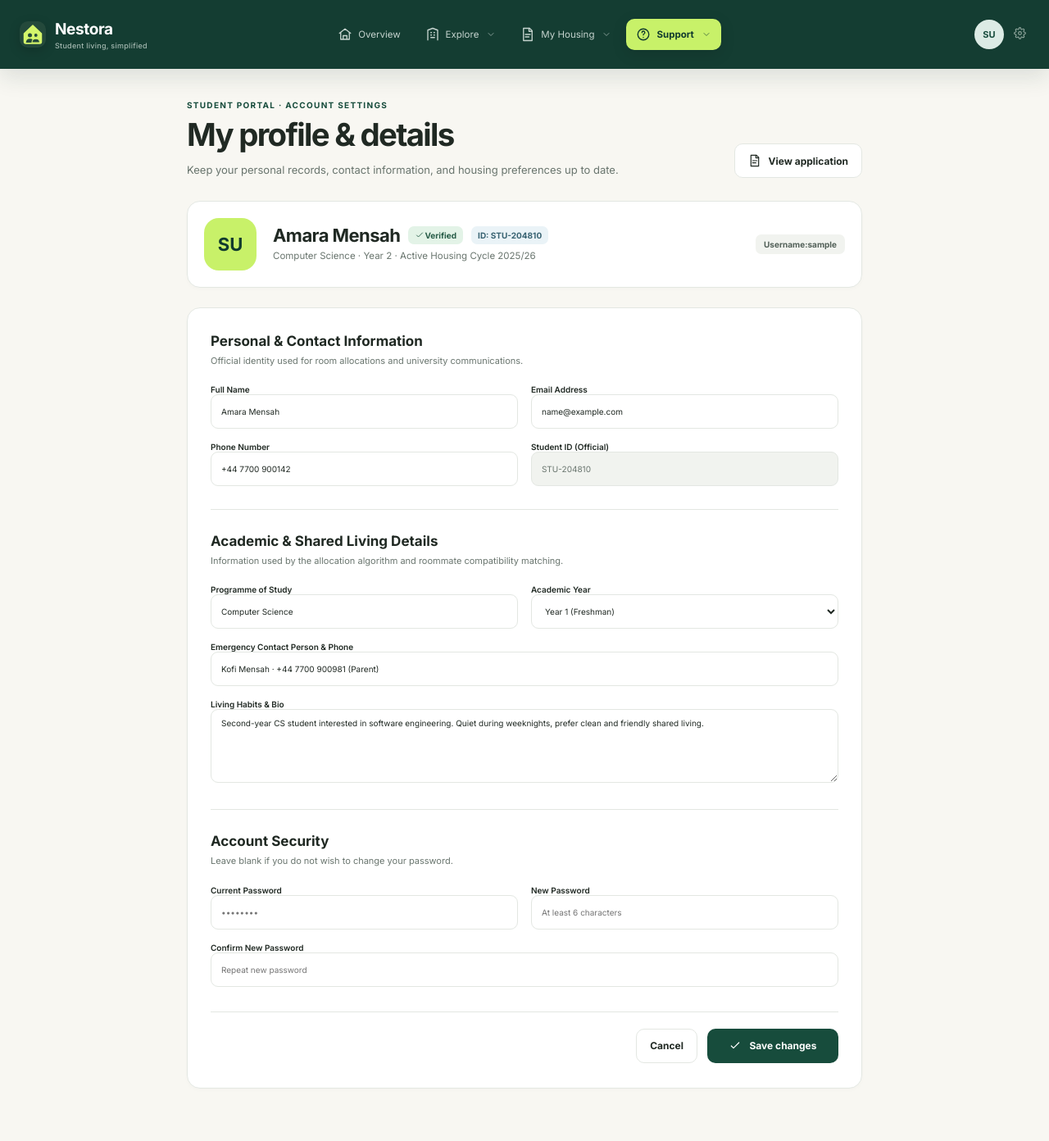
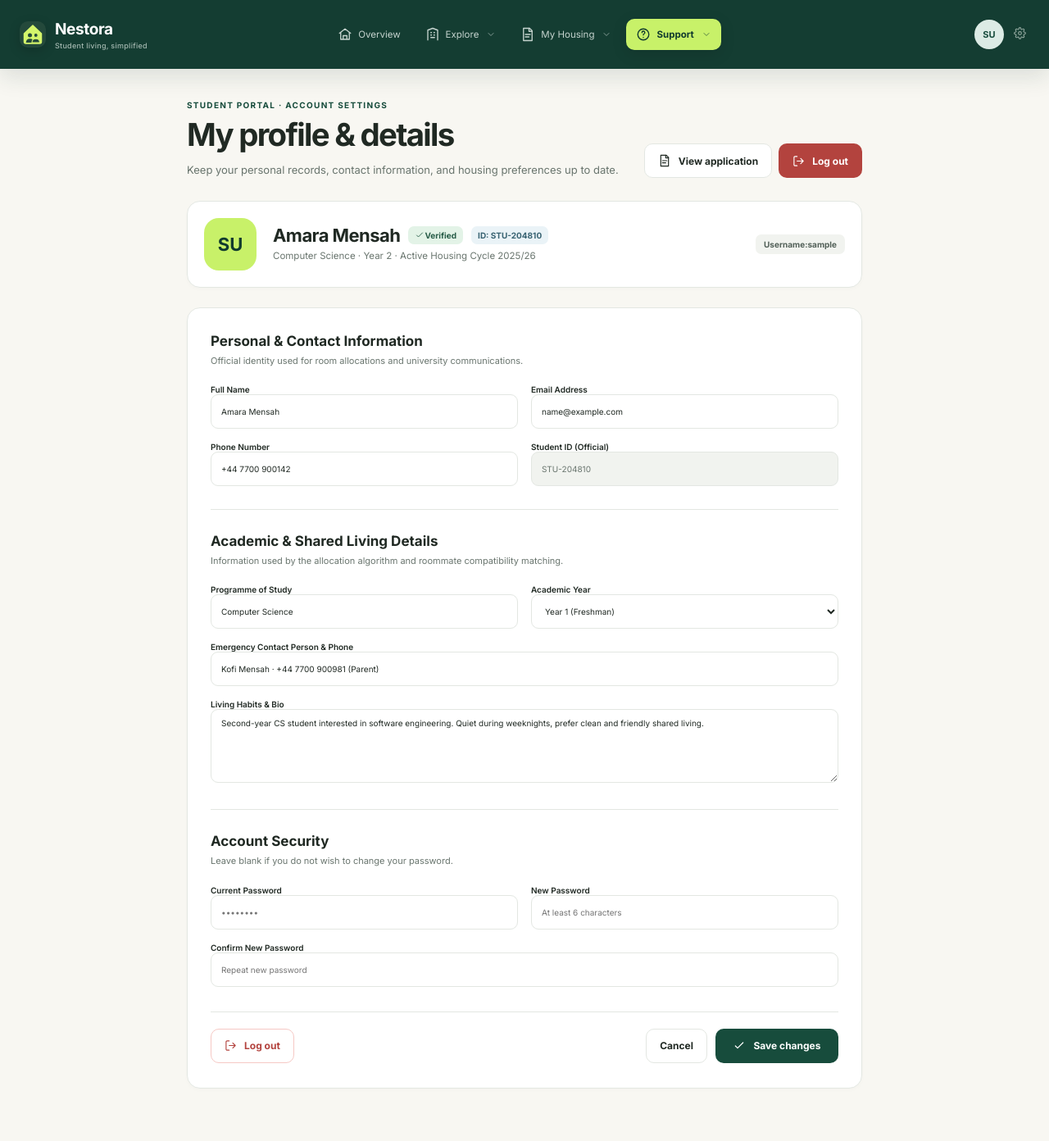
Before and after one commit to Harry-shetty/HostelManagementApplication, a Django app: page /profile/ in a window 1280 px wide. Shown: the whole page at 82% size. Run offline with Django 5.2, Linux system fonts and the light colour scheme; the visitor is signed in with stand-in values (Sample User, id 1); data that the repository does not hold is empty.

Commit message:
Add logout buttons with confirmation to student and admin profile views

```diff
--- a/housing/templatetags/housing_tags.py
+++ b/housing/templatetags/housing_tags.py
@@ -22,6 +22,7 @@ ICON_PATHS = {
     'shield': '<path d="M12 2 4 5v6c0 5 3.4 9 8 11 4.6-2 8-6 8-11V5z"/><path d="m8 12 3 3 5-6"/>',
     'menu': '<path d="M4 7h16M4 12h16M4 17h16"/>',
     'close': '<path d="m6 6 12 12M18 6 6 18"/>',
+    'logout': '<path d="M9 21H5a2 2 0 0 1-2-2V5a2 2 0 0 1 2-2h4m7 14 5-5-5-5m5 5H9"/>',
     'download': '<path d="M12 3v12m-4-4 4 4 4-4"/><path d="M4 19h16"/>',
     'filter': '<path d="M3 5h18l-7 8v6l-4 2v-8z"/>',
     'spark': '<path d="m12 3 1.2 4.2L17 9l-3.8 1.8L12 15l-1.2-4.2L7 9l3.8-1.8z"/><path d="m19 15 .7 2.3L22 18l-2.3.7L19 21l-.7-2.3L16 18l2.3-.7z"/>',
--- a/student/templates/student/profile.html
+++ b/student/templates/student/profile.html
@@ -12,9 +12,14 @@
             <h1>My profile &amp; details</h1>
             <p>Keep your personal records, contact information, and housing preferences up to date.</p>
         </div>
+        <div class="heading-actions" style="display: flex; gap: 8px; flex-wrap: wrap;">
             <a href="{% url 'application' %}" class="btn btn-secondary">
                 {% icon 'file' 16 %} View application
             </a>
+            <a href="{% url 'logout' %}" class="btn btn-danger" onclick="return confirm('Are you sure you want to log out?');" title="Sign out of student portal">
+                {% icon 'logout' 15 %} Log out
+            </a>
+        </div>
     </div>
 
     {% if success_msg %}
@@ -137,11 +142,16 @@
             </div>
         </div>
 
-        <div style="margin-top: 30px; display: flex; align-items: center; justify-content: flex-end; gap: 12px; border-top: 1px solid var(--line); padding-top: 20px;">
+        <div style="margin-top: 30px; display: flex; align-items: center; justify-content: space-between; gap: 12px; border-top: 1px solid var(--line); padding-top: 20px; flex-wrap: wrap;">
+            <a href="{% url 'logout' %}" class="btn btn-secondary" style="color: var(--danger); border-color: #f6c8c4;" onclick="return confirm('Are you sure you want to log out?');">
+                {% icon 'logout' 15 %} Log out
+            </a>
+            <div style="display: flex; align-items: center; gap: 10px; margin-left: auto;">
                 <a href="{% url 'overview' %}" class="btn btn-secondary">Cancel</a>
-            <button type="submit" class="btn btn-primary" style="min-width: 160px;">
+                <button type="submit" class="btn btn-primary" style="min-width: 150px;">
                     {% icon 'check' 16 %} Save changes
                 </button>
+            </div>
         </div>
     </form>
 </div>
```
Also changed, not shown: admin/templates/admin_panel/profile.html (+11 -1 lines). Lines whose indentation alone changed are shown as unchanged.
